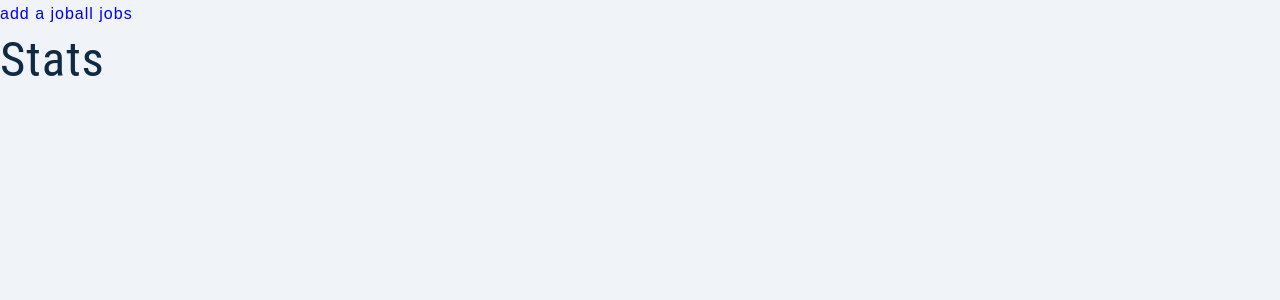
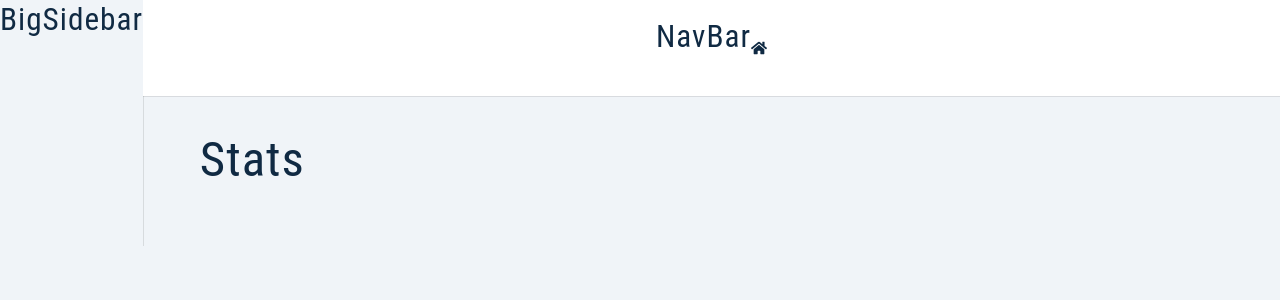
Before and after one commit to outstandingly64/vocation-village, a React (Create React App) app: page / in a window 1280 px wide. Shown: the top 300 px of the page. Built offline with nearby package versions, Linux system fonts and the light colour scheme; sample sign-in values are in the browser's storage.

Commit message:
structure for the dashboard's shared layout

```diff
--- a/package.json
+++ b/package.json
@@ -10,6 +10,7 @@
     "normalize.css": "^8.0.1",
     "react": "^18.2.0",
     "react-dom": "^18.2.0",
+    "react-icons": "^4.7.1",
     "react-router-dom": "^6.6.2",
     "react-scripts": "5.0.1",
     "styled-components": "^5.3.6",
--- /dev/null
+++ b/src/components/BigSidebar.js
@@ -0,0 +1,11 @@
+import Wrapper from "../assets/wrappers/BigSidebar";
+
+const BigSidebar = () => {
+  return (
+    <Wrapper>
+      <h3>BigSidebar</h3>
+    </Wrapper>
+  );
+};
+
+export default BigSidebar;
--- /dev/null
+++ b/src/components/NavBar.js
@@ -0,0 +1,13 @@
+import Wrapper from "../assets/wrappers/Navbar";
+import { FaHome } from "react-icons/fa";
+
+const NavBar = () => {
+  return (
+    <Wrapper>
+      <h3>NavBar</h3>
+      <FaHome />
+    </Wrapper>
+  );
+};
+
+export default NavBar;
--- /dev/null
+++ b/src/components/SmallSidebar.js
@@ -0,0 +1,11 @@
+import Wrapper from "../assets/wrappers/SmallSidebar";
+
+const SmallSidebar = () => {
+  return (
+    <Wrapper>
+      <h3>Small Sidebar</h3>
+    </Wrapper>
+  );
+};
+
+export default SmallSidebar;
--- a/src/components/index.js
+++ b/src/components/index.js
@@ -1,5 +1,8 @@
 import Logo from "./Logo";
 import FormInput from "./FormInput";
 import Alert from "./Alert";
+import NavBar from "./NavBar";
+import SmallSidebar from "./SmallSidebar";
+import BigSidebar from "./BigSidebar";
 
-export {Logo, FormInput, Alert};
+export {Logo, FormInput, Alert, NavBar, SmallSidebar, BigSidebar};
--- a/src/pages/dashboard/SharedLayout.js
+++ b/src/pages/dashboard/SharedLayout.js
@@ -1,16 +1,23 @@
-import Wrapper from '../../assets/wrappers/SharedLayout';
-import { Outlet, Link } from 'react-router-dom';
+import Wrapper from "../../assets/wrappers/SharedLayout";
+import { Outlet } from "react-router-dom";
+import { NavBar, BigSidebar, SmallSidebar } from "../../components";
 
+// Wrapper for Shared Layout has a two column style
 const SharedLayout = () => {
   return (
     <Wrapper>
-      <nav>
-        <Link to='add-job'>add a job</Link>
-        <Link to='all-jobs'>all jobs</Link>
-      </nav>
-      <Outlet/>
+      <main className="dashboard">
+        <SmallSidebar />
+        <BigSidebar />
+        <div>
+          <NavBar/>
+            <div className="dashboard-page">
+              <Outlet />
+            </div>
+        </div>
+      </main>
     </Wrapper>
-  )
-}
+  );
+};
 
-export default SharedLayout
+export default SharedLayout;
```
Also changed, not shown: 1 other file (tests, documents, lock files or other folders).
